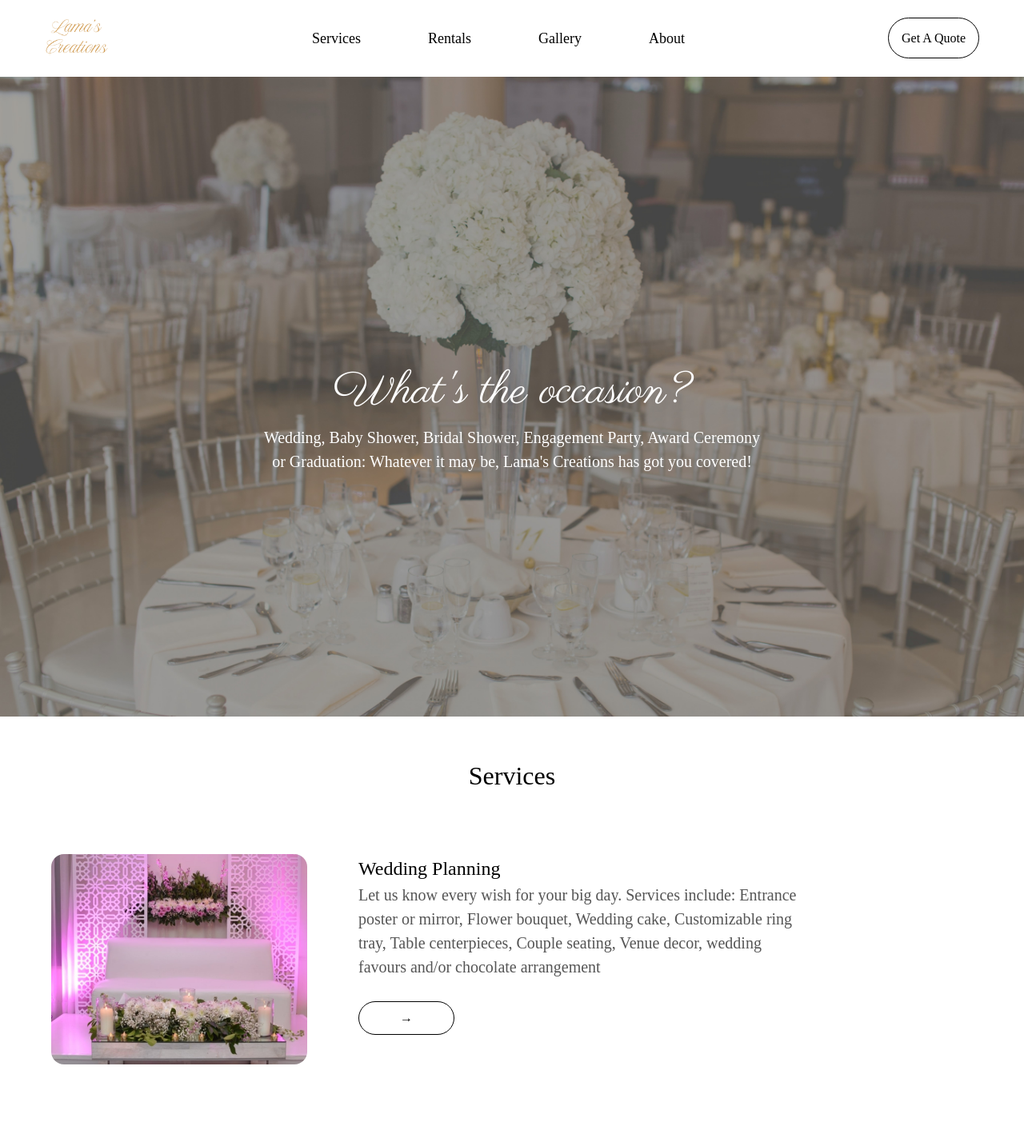
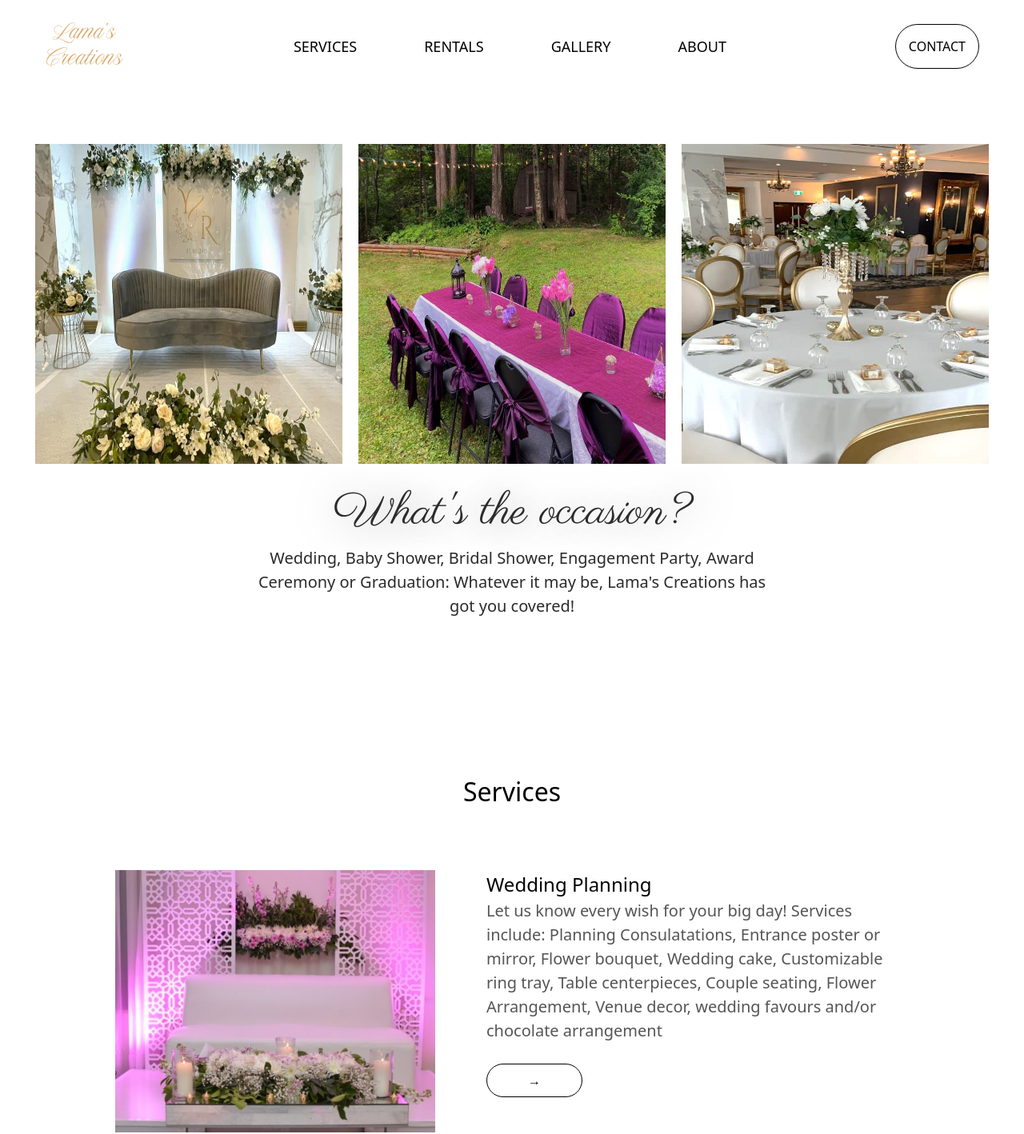
Before and after one commit to shahdk33/Lama-Website, a Next.js app in the folder lamascreations/: page /home in a window 1280 px wide. Shown: the top 1418 px of the page at 80% size. Built offline with nearby package versions, Linux system fonts and the light colour scheme.

Commit message:
styling fixes and touchups for UI

```diff
--- a/lamascreations/src/app/components/events.jsx
+++ b/lamascreations/src/app/components/events.jsx
@@ -25,8 +25,8 @@ const Events = () => {
 
         <div className="eventDetails">
         <h2>Wedding Planning</h2>
-        <p> Let us know every wish for your big day. Services include:
-            Entrance poster or mirror, Flower bouquet, Wedding cake, Customizable ring tray, Table centerpieces, Couple seating, Venue decor, wedding favours and/or chocolate arrangement
+        <p> Let us know every wish for your big day! Services include:
+            Planning Consulatations, Entrance poster or mirror, Flower bouquet, Wedding cake, Customizable ring tray, Table centerpieces, Couple seating, Flower Arrangement, Venue decor, wedding favours and/or chocolate arrangement
         </p>
         <a href="/weddings">
             <button className="arrowButton">
@@ -46,8 +46,8 @@ const Events = () => {
 
       <div className="eventDetails">
         <h2>Baby Shower</h2>
-        <p> Let us know every wish for your big day. Services include:
-            Balloon decor, venue decor, favours, cake, catering, and/or chocolate arrangements
+        <p> Let us know every wish for your big day! Services include:
+            Event Consultations, balloon decor, venue decor, favours, cake, catering, and/or chocolate arrangements
         </p>
         <a href="/babyShower">
             <button className="arrowButton">
@@ -55,6 +55,7 @@ const Events = () => {
             </button>
         </a>
       </div>
+
 
       </div>
 
@@ -82,7 +83,6 @@ const Events = () => {
 <div className='eventPhotoDiv'>
   <Image className='eventPhoto' alt="painting photo" src={painting}/>
 </div>
-
 <div className="eventDetails">
   <h2>Paintings</h2>
   <p> Acrylic paintings handmade with love, to bring life to your home or commercial space!
@@ -93,6 +93,7 @@ const Events = () => {
             </button>
         </a>
 </div>
+
 
 </div>
 
--- a/lamascreations/src/app/components/header.jsx
+++ b/lamascreations/src/app/components/header.jsx
@@ -1,12 +1,16 @@
 import React from 'react'
-import header from '../assets/Header-Image.jpg'
 import Image from 'next/image'
 import { Parisienne } from 'next/font/google';
 import "aos/dist/aos.css";
 import { useEffect } from "react";
 import AOS from "aos";
+import weddingImage from '../assets/wedding-set-up.jpg'
+import weddingImage2 from '../assets/wedding-enterance.jpg'
+import weddingImage3 from '../assets/wedding-set-up-3.jpg'
+import weddingImage4 from '../assets/wedding-table.jpg'
+import grad2 from '../assets/grad.jpg'
 
-// Define `roboto` if not imported from layout
+
 const ballet = Parisienne({
   subsets: ['latin'],
   weight: ['400'],
@@ -18,12 +22,20 @@ const Header = () => {
     }, []);
   return (
     <div className="headerDiv">
-        <Image className="header-image" alt="wedding table set up" src={header}/>
+      <div className="gallery-row">
+      <Image className="header-photo" alt= "" src={weddingImage3} />
+      <Image className="header-photo" alt= "" src={grad2} />
+      <Image className="header-photo" alt= "" src={weddingImage4} />
+
+      </div>
+
         <div className="header-text">
+
             <h1 className={`${ballet.className} header-title`} data-aos="fade-up">What's the occasion?</h1>
-            <p className="header-p" data-aos="fade-up">Wedding, Baby Shower, Bridal Shower, Engagement Party, Award Ceremony or Graduation: Whatever it may be, Lama's Creations has got you covered!</p>
+            <p className="header-p" data-aos="fade-up"><b>Wedding, Baby Shower, Bridal Shower, Engagement Party, Award Ceremony or Graduation: Whatever it may be, Lama's Creations has got you covered!</b></p>
 
-            </div>
+        </div>
+
     </div>
   )
 }
--- a/lamascreations/src/app/components/navbar.jsx
+++ b/lamascreations/src/app/components/navbar.jsx
@@ -18,22 +18,22 @@ const Navbar = () => {
 <div className="topNavDiv">
             <ul className="topNavLinks">
                 {/* <li> <Link href="/home">Home</Link></li> */}
-                <li className="servicesDropdown"> <a href="/home#events">Services</a>
+                <li className="servicesDropdown"> <a href="/home#events">SERVICES</a>
                       <ul className="dropdownMenu">
-                      <li><Link href="/weddings">Weddings</Link></li>
-                      <li><Link href="/babyShower">Baby Showers</Link></li>
-                      <li><Link href="/otherEvents">Other Events</Link></li>
-                      <li><Link href="/paintings">Paintings</Link></li>
+                      <li><Link href="/weddings">WEDDING</Link></li>
+                      <li><Link href="/babyShower">BABY SHOWER</Link></li>
+                      <li><Link href="/otherEvents">OTHER EVENTS</Link></li>
+                      <li><Link href="/paintings">PAINTINGS</Link></li>
                       </ul>
                 </li>
-                <li> <Link href="/rentals">Rentals</Link></li>
-                <li> <Link href="/gallery">Gallery</Link></li>
-                <li><Link href="/about">About</Link></li>
+                <li> <Link href="/rentals">RENTALS</Link></li>
+                <li> <Link href="/gallery">GALLERY</Link></li>
+                <li><Link href="/about">ABOUT</Link></li>
             </ul>
 </div>
 
             <div>
-            <Link className="quote-button" href="/quote">Get A Quote</Link>
+            <Link className="quote-button" href="/quote">CONTACT</Link>
 
             </div>
 
--- a/lamascreations/src/app/globals.css
+++ b/lamascreations/src/app/globals.css
@@ -17,9 +17,9 @@ body {
 body {
   color: var(--foreground);
   background: var(--background);
-  font-family: 'Times New Roman', Times, serif;
   -webkit-font-smoothing: antialiased;
   -moz-osx-font-smoothing: grayscale;
+  font-weight: 100;
 }
 
 * {
@@ -35,7 +35,7 @@ a {
 }
 
 .logo{
-  width: 80px;
+  width: 100px;
   height: auto;
   cursor: pointer;
   margin-left: 3rem;
@@ -145,10 +145,10 @@ a {
 
 .header-text{
   position: absolute;
-  top: 65%; /* Centers vertically */
+  margin-top: 6rem;
   left: 50%; /* Centers horizontally */
   transform: translate(-50%, -50%);
-  color: white; /* Adjust to contrast with the image */
+  color: rgb(44, 42, 42); /* Adjust to contrast with the image */
   display: flex;
   flex-direction: column; /* Stacks the elements vertically */
   align-items: center; /* Centers the text horizontally */
@@ -184,8 +184,8 @@ a {
   align-items: flex-start; /* Align items to the top */
   gap: 2rem;
   margin-top: 4.5%;
-  margin-left: 3rem;
-  margin-right: 20%;
+  margin-left: 8rem;
+  margin-right: 8rem;
   overflow: hidden;
 }
 
@@ -204,9 +204,8 @@ a {
 }
 
 .eventPhoto {
-  width: 20rem;
+  width: 25rem;
   height: auto;
-  border-radius: 16px;
   object-fit: cover;
 }
 
@@ -311,6 +310,14 @@ a {
   text-align: center;
 }
 
+.about-page{
+  width: 80%;
+  margin: auto;
+  align-items: center;
+  justify-content: center;
+  text-align: center;
+}
+
 .about-image{
   border-radius: 24px;
 }
@@ -379,12 +386,16 @@ label {
 .gallery-photo{
   width: 30%;
   height: auto;
-  border-radius: 16px;
   margin: 10px;
   margin-top: 5%;
 }
 
-
+.header-photo{
+  width: 30%;
+  height: 400px;
+  margin: 10px;
+  margin-top: 5%;
+}
 .rentalPhoto {
   width: auto;
   height: 16rem;
--- a/lamascreations/src/app/weddings/page.tsx
+++ b/lamascreations/src/app/weddings/page.tsx
@@ -23,9 +23,9 @@ const Wedding = () => {
 
       <div className="gallery-row" data-aos="fade-up">
 
-      <Image className="gallery-photo" alt= "" src={weddingImage5} />
+      <Image className="gallery-photo" alt= "" src={weddingImage4} />
+      <Image className="gallery-photo" alt= "" src={weddingImage3} />
       <Image className="gallery-photo" alt= "" src={weddingImage2} />
-      <Image className="gallery-photo" alt= "" src={weddingImage3} />
 
 
 </div>
```
Also changed, not shown: lamascreations/src/app/about/page.tsx (+11 -2 lines), lamascreations/src/app/assets/Header-Image.jpg.
